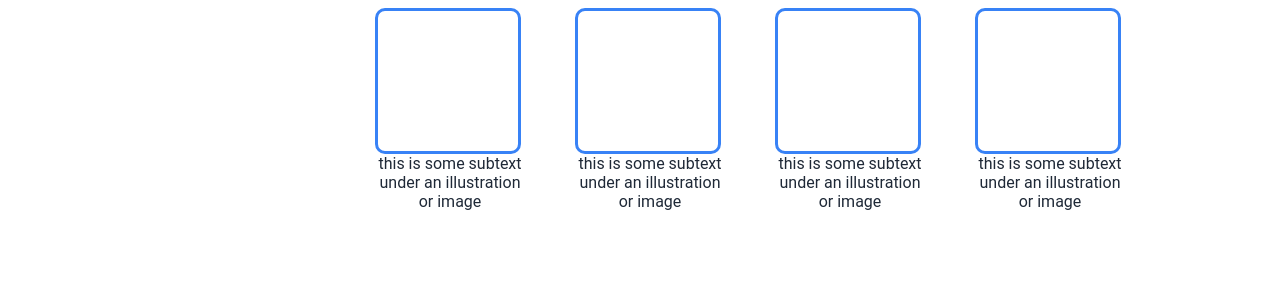
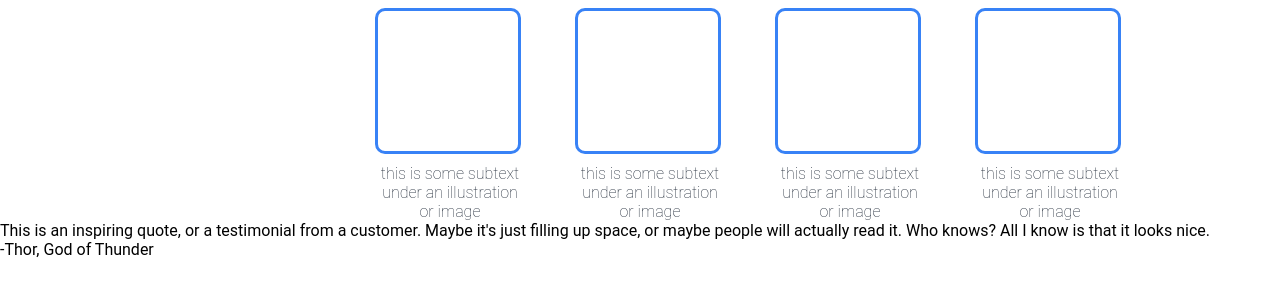
Before and after one commit to robynnlouisee/Landing-Page, a plain HTML site: page index.html in a window 1280 px wide. Shown: the part 516-800 px from the top of the page. Drawn offline with Linux system fonts and the light colour scheme.

Commit message:
Added text for section 4

```diff
--- a/index.html
+++ b/index.html
@@ -41,5 +41,9 @@
    <p class="box-description">this is some subtext under an illustration or image</p></div>
    </div>
 
+   <div class="section4">
+   <p>This is an inspiring quote, or a testimonial from a customer. Maybe it's just filling up space, or maybe people will actually read it. Who knows? All I know is that it looks nice.</p>
+<p>-Thor, God of Thunder</p>
+</div>
 </body>
 </html>
--- a/styles.css
+++ b/styles.css
@@ -88,5 +88,6 @@ h2 {
     width: 150px;
     color: #1F2937;
     text-align: center;
-
+    font-weight: 100;
+    padding-top: 10px;
 }
```
